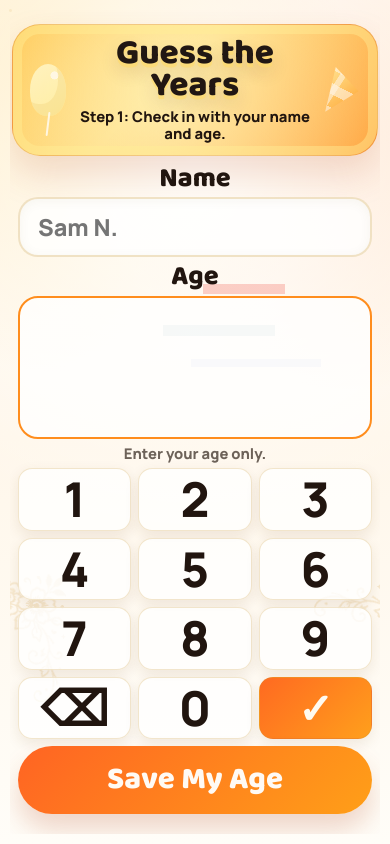
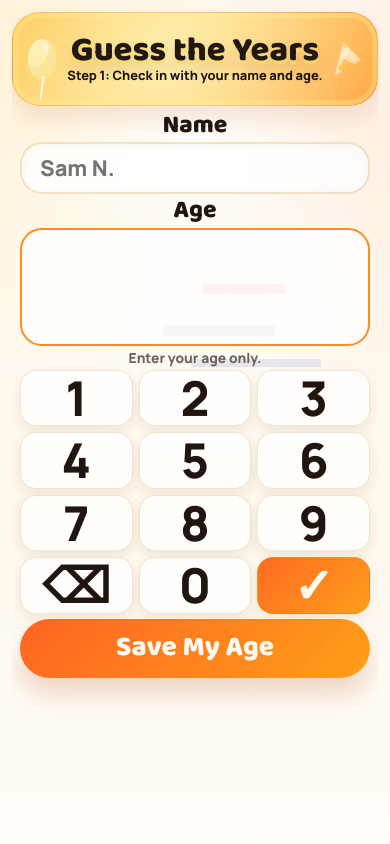
Before and after one commit to NancyCu/age, a website: page index.html in a window 390 px wide. Drawn offline with Linux system fonts and the light colour scheme.

Commit message:
Fix mobile check-in layout

```diff
--- a/styles.css
+++ b/styles.css
@@ -1982,6 +1982,10 @@ body.checkin-page {
   z-index: 1;
 }
 
+.checkin-ornament {
+  display: none;
+}
+
 .checkin-hero {
   display: grid;
   grid-template-columns: clamp(42px, 8vw, 86px) minmax(0, 1fr) clamp(42px, 8vw, 86px);
@@ -3318,3 +3322,157 @@ body.checkin-page {
     min-height: auto;
   }
 }
+
+/* Final check-in cascade guard: keep the simplified guest screen polished on phones. */
+@media (max-width: 700px) {
+  body.checkin-page {
+    min-height: 100svh;
+    overflow: hidden;
+    -webkit-text-size-adjust: 100%;
+    text-size-adjust: 100%;
+  }
+
+  .checkin-page .checkin-shell {
+    align-items: start;
+    height: 100svh;
+    padding: max(8px, env(safe-area-inset-top)) 12px max(8px, env(safe-area-inset-bottom));
+  }
+
+  .checkin-page .checkin-card {
+    display: grid;
+    grid-template-rows: auto minmax(0, 1fr);
+    align-content: start;
+    align-items: start;
+    width: 100%;
+    height: 100%;
+    padding: 4px 0 0;
+  }
+
+  .checkin-page .checkin-card::before,
+  .checkin-page .checkin-card::after {
+    display: none;
+  }
+
+  .checkin-page .checkin-hero {
+    display: grid;
+    grid-template-columns: 34px minmax(0, 1fr) 34px;
+    min-height: 94px;
+    padding: 10px 12px;
+    border-radius: 28px;
+    box-shadow: 0 12px 22px rgba(184, 79, 36, 0.14), inset 0 0 0 5px rgba(255, 238, 150, 0.34);
+  }
+
+  .checkin-page .checkin-hero h1 {
+    max-width: none;
+    margin: 0;
+    font-size: clamp(2.1rem, 8.8vw, 2.65rem);
+    line-height: 0.92;
+    white-space: nowrap;
+  }
+
+  .checkin-page .checkin-hero p {
+    max-width: none;
+    margin: 3px 0 0;
+    font-size: clamp(0.78rem, 3.3vw, 0.98rem);
+    line-height: 1.08;
+  }
+
+  .checkin-page .checkin-balloon,
+  .checkin-page .checkin-party-hat {
+    display: block;
+    width: 28px;
+    height: 40px;
+  }
+
+  .checkin-page .checkin-form {
+    grid-template-rows: auto auto auto auto 14px;
+    gap: 5px;
+    padding: 8px 8px 0;
+  }
+
+  .checkin-page .checkin-name-field,
+  .checkin-page .checkin-age-area {
+    gap: 5px;
+  }
+
+  .checkin-page .checkin-name-field span,
+  .checkin-page .checkin-age-label {
+    max-width: none;
+    font-size: clamp(1.55rem, 6vw, 2rem);
+    line-height: 0.94;
+  }
+
+  .checkin-page .checkin-name-field input {
+    min-height: 52px;
+    border-radius: 22px;
+    font-size: clamp(1.35rem, 5.6vw, 1.75rem);
+    padding-inline: 18px;
+  }
+
+  .checkin-page .checkin-age-display {
+    height: clamp(92px, 14svh, 126px);
+    border-radius: 22px;
+    font-size: clamp(4.6rem, 13svh, 6.6rem);
+  }
+
+  .checkin-page .checkin-help {
+    font-size: 0.86rem;
+    line-height: 1;
+  }
+
+  .checkin-page .checkin-keypad {
+    gap: 6px;
+  }
+
+  .checkin-page .checkin-keypad button {
+    height: clamp(48px, 6.7svh, 62px);
+    border-radius: 16px;
+    font-size: clamp(2rem, 5.8svh, 3rem);
+  }
+
+  .checkin-page .checkin-save-button {
+    min-height: clamp(50px, 7svh, 62px);
+    font-size: clamp(1.75rem, 7vw, 2.35rem);
+  }
+
+  .checkin-page .checkin-status {
+    font-size: 0.78rem;
+    line-height: 1.05;
+  }
+}
+
+@media (max-width: 380px), (max-height: 740px) {
+  .checkin-page .checkin-shell {
+    padding-inline: 8px;
+  }
+
+  .checkin-page .checkin-hero {
+    min-height: 82px;
+    border-radius: 24px;
+  }
+
+  .checkin-page .checkin-hero h1 {
+    font-size: clamp(1.85rem, 8.1vw, 2.2rem);
+  }
+
+  .checkin-page .checkin-hero p {
+    font-size: 0.74rem;
+  }
+
+  .checkin-page .checkin-balloon,
+  .checkin-page .checkin-party-hat {
+    display: none;
+  }
+
+  .checkin-page .checkin-hero {
+    grid-template-columns: 0 minmax(0, 1fr) 0;
+  }
+
+  .checkin-page .checkin-age-display {
+    height: clamp(78px, 12svh, 104px);
+  }
+
+  .checkin-page .checkin-keypad button {
+    height: clamp(42px, 6.2svh, 54px);
+  }
+}
```
